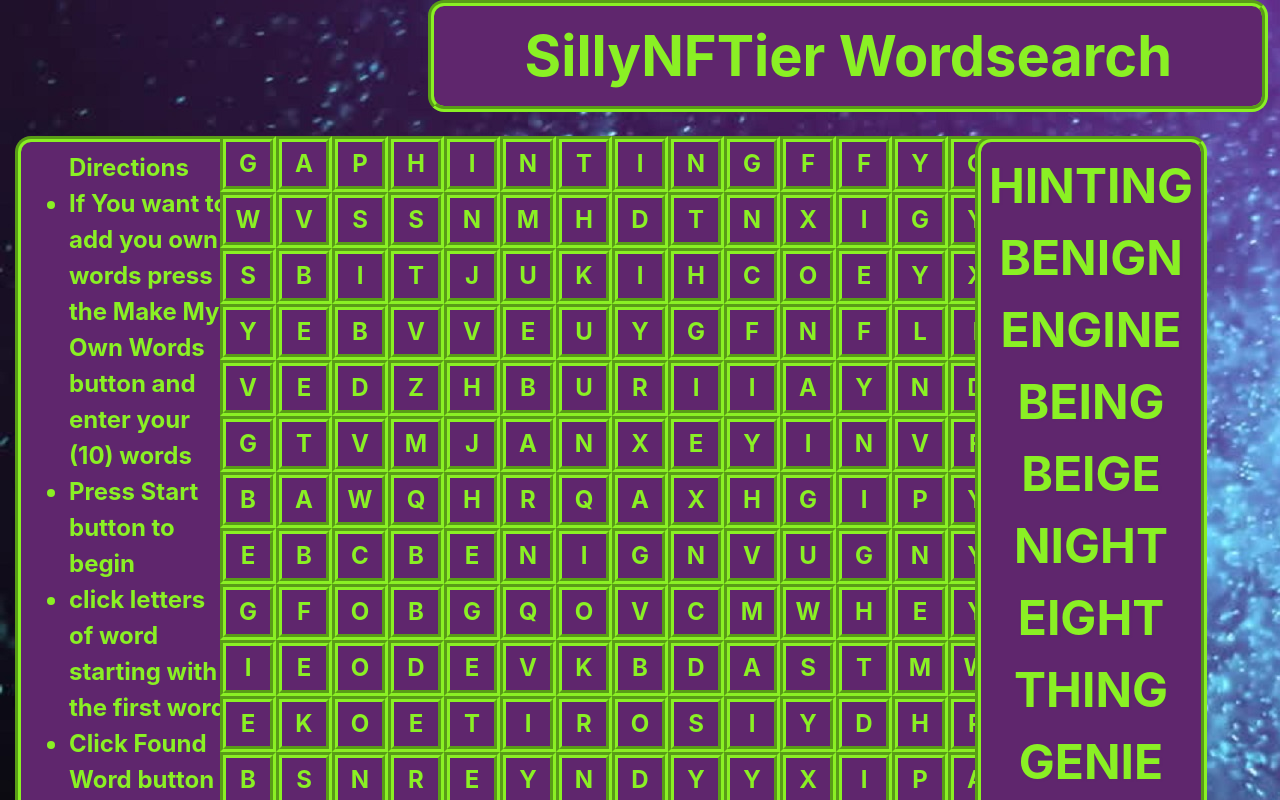
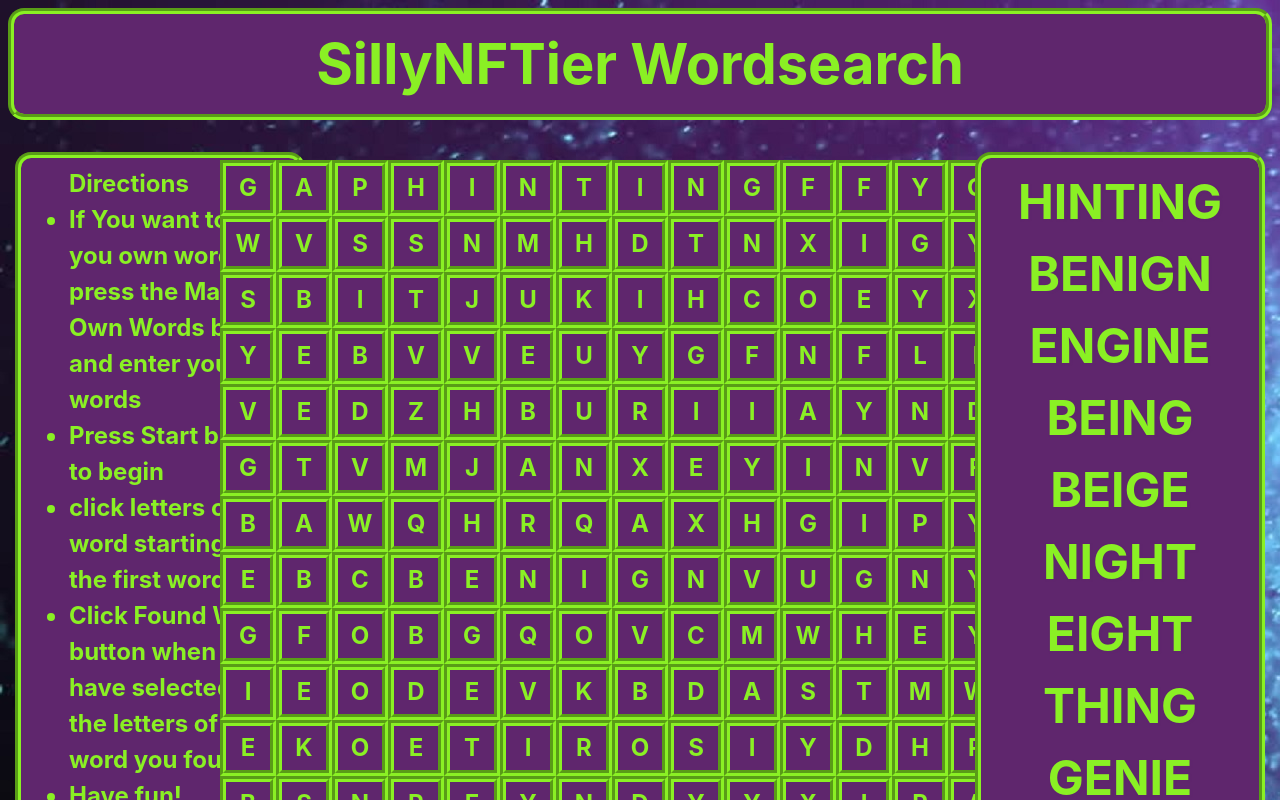
Before and after one commit to CramerJ1470/wordsearch, a React (Create React App) app: page /home in a window 1280 px wide. Shown: the top 800 px of the page. Built offline with nearby package versions, Linux system fonts and the light colour scheme.

Commit message:
more styling

```diff
--- a/src/components/Grid.js
+++ b/src/components/Grid.js
@@ -252,7 +252,7 @@ let letterIndex = 0;
 
   function startPlay() {
    console.log("start Play wordList:",wordList);
-   document.getElementById("startplay").style.display = "none";
+   document.getElementById("startplay").style.visibility = "hidden";
    document.getElementById("foundword").style.display = "block";
 checkedList = wordList;
     let squares = document.querySelectorAll(".letterblock");
@@ -264,39 +264,19 @@ checkedList = wordList;
 
     }
       }
-     function changecolor(e) {
-        console.log("Chamgecolor checkedList:",checkedList);
-        console.log(e.target);
+      function changecolor(e) {
         let letterToCheck = e.target.textContent;
         e.target.classList.add("white");
-        console.log("checkedList:",checkedList);
         for (let wc = 0; wc < checkedList.length; wc++) {
-
-            if (checkedList[wc][letterIndex] === letterToCheck) {if (pickedWord.length == 0  && letterIndex==0) {pickedWord = letterToCheck;} else if (pickedWord.length == letterIndex) {pickedWord=pickedWord+letterToCheck;console.log("pickedWord add:",pickedWord); }  console.log("word;",checkedList[wc]);newWordList.push(checkedList[wc]);
+            if (checkedList[wc][letterIndex] === letterToCheck) {
+                if (pickedWord.length == 0  && letterIndex==0) {pickedWord = letterToCheck;}
+                else if (pickedWord.length == letterIndex) {pickedWord=pickedWord+letterToCheck; }
+                newWordList.push(checkedList[wc]);
+            }
         }
-    }
-
-
-
-
-
-
         checkedList= newWordList;
-
-        if (newWordList.length == 1 && newWordList[0].length == letterIndex+1) {console.log("got the word!!!!");}
-
         newWordList=[];
-        console.log("pickedWord:",pickedWord);
         letterIndex++;
-
-    //     if (word[letterIndex] ===letterToCheck) {console.log("word works so far:",word);
-
-    //     }  else {checkedList[word] = ''; return;}
-    // }
-
-
-
-
      }
 
 
@@ -317,7 +297,7 @@ checkedList = wordList;
 
   return (
     <>
-    <div className="centertext row padleft ohpercent">
+    <div className="row padleft ohpercent pad5">
 
         {rows.map((row,index) => {return <Row row={row} rowNum={index}/>})}
     </div>
--- a/src/components/Home.js
+++ b/src/components/Home.js
@@ -95,7 +95,7 @@ const [wordList,setWordList] = useState(wordList1);
       <img className="wholebg bgpic"/>
          <div className="container-fluid ">
         <div className="row width">
-        <div className=" col-lg-3 directions">
+        <div className=" col-lg-3">
           <Directions/>
         </div>
 
@@ -115,8 +115,8 @@ const [wordList,setWordList] = useState(wordList1);
     <div id="inputWords" >
     <div className="vertflex">
                 <div className="vertsetup fingercursor aligncenter inputside" action="">
-                    {wordSetUp.map((s,index) => {let forName= `word${index}`; return (<><div className="row rowflex" key={forName}><label className="col-sm-6 inputpad rowflex1" htmlFor={forName}>Word #{s+1}:</label><input className="col-sm-6 aligncenter fingercursor inputbox heavytext" type="text" id={forName} name={forName}/></div></>)})}
-                    <button className="bottombtn" onClick={submitIt} type="submit">Submit</button>
+                    {wordSetUp.map((s,index) => {let forName= `word${index}`; return (<><div className="rowflex centerdiv" key={forName}><label className="pad5 col-sm-3 inputpad" htmlFor={forName}></label><input className="col-sm-6 inputbox heavytext purpletext" type="text" id={forName} name={forName} placeholder={`Word${s+1}`}/></div></>)})}
+                    <button className="bottombtn width40p" onClick={submitIt} type="submit">Submit</button>
                     <div id="putwordhere"></div>
                 </div>
 
--- a/src/components/Landing.js
+++ b/src/components/Landing.js
@@ -5,17 +5,12 @@ import Home from './Home';
 function Landing() {
   return (
     <>
-     <div className="container-fluid ">
-        <div className="row">
-            <div className="col-lg-2"></div>
-            <div className="centertext col-lg-8">
-                <div className="titleblock centertext">
+    <div className="fullwidth pad5">
+        <div className="titleblock centerdiv">
                     SillyNFTier Wordsearch
-                </div>
-            </div>
-        <div className="col-lg-2"></div>
         </div>
-        </div>
+
+    </div>
 
         <div className="home">
             <Home/>
--- a/src/components/block.css
+++ b/src/components/block.css
@@ -6,14 +6,15 @@
 	font-size: 3.5rem;
 	font-weight: bold;
 	background-color: rgb(95, 38, 109);
-	margin-left: 12.5rem;
 	width: 52.5rem;
 	text-align: center;
 	color: rgb(138, 240, 36);
 
 }
 
-
+.pad5 {
+	padding: 0.5rem;
+}
 
 
 .letterblock {
@@ -73,7 +74,9 @@
 	border: 0.4rem groove rgb(138, 240, 36);
 	border-radius: 10px;
 	margin-top:0.25rem;
-	width: 12ch;
+	text-align: center;
+	width: 30%;
+
 
 }
 .aligncenter.inputbox {
@@ -83,7 +86,7 @@
 
 .inputpad {
 	padding-top: 1rem;
-	text-align:left;
+	text-align:center;
 }
 
 .heavytext {
@@ -176,7 +179,7 @@ p.littlesquare {
 	font-weight: bold;
 	background-color: rgb(95, 38, 109);
 	height: 52.5rem;
-	width:80%;
+
 }
 
 
@@ -207,3 +210,25 @@ p.littlesquare {
 	padding-top: -1.5rem;
 
 }
+
+.centerdiv {
+	width: auto;
+	margin:auto;
+
+
+}
+
+.textleft {
+	text-align:left;
+}
+.pad25p {
+	padding-left: 25%;
+}
+
+.purpletext {
+	color: rgb(95, 38, 109);
+}
+
+.width40p {
+	width: 50%;
+}
```
